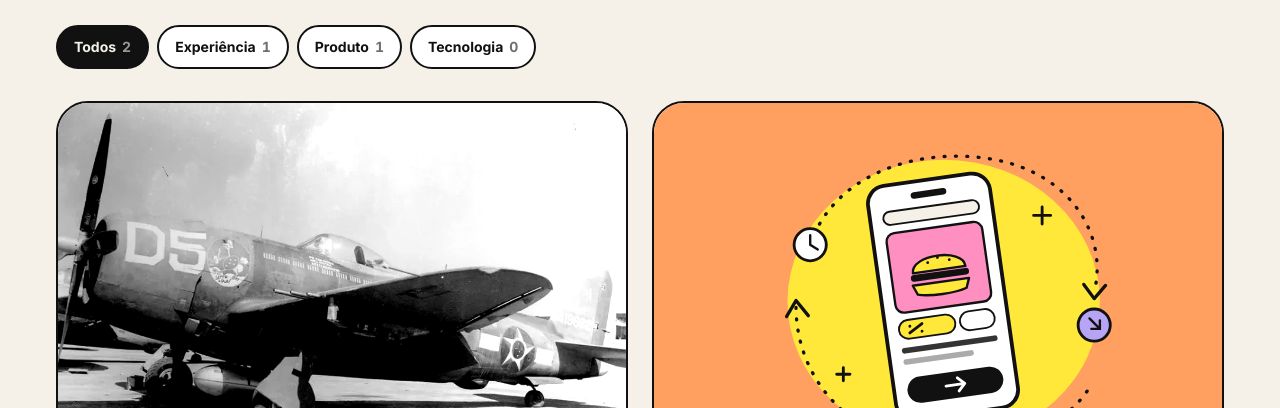
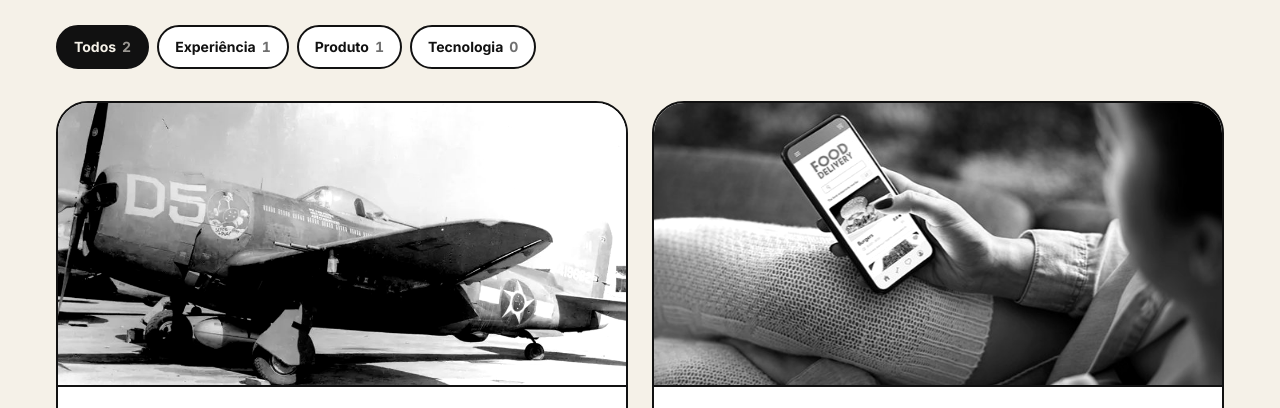
Before and after one commit to asafedesigner/portfolio, a plain HTML site: page blog/index.html in a window 1280 px wide. Shown: the part 390-798 px from the top of the page. Drawn offline with nearby package versions, Linux system fonts and the light colour scheme.

Commit message:
Usa a foto original como capa do post sobre delivery
- capa.jpg e og.jpg a partir da imagem do LinkedIn
- Cards do arquivo com imagem na mesma proporção

Co-Authored-By: Claude Opus 5.5 <noreply@anthropic.com>
Claude-Session: https://claude.ai/code/session_01JQdUEyQkSC2buQ4x9B3tR5

```diff
--- a/blog/index.html
+++ b/blog/index.html
@@ -582,6 +582,8 @@ section[id], .view{scroll-margin-top:80px}
 .prose blockquote{margin:1.6em 0; padding:var(--s2) 0 var(--s2) var(--s5); border-left:6px solid var(--hl); font-family:var(--display); font-weight:700; font-size:clamp(21px,2.4vw,26px); line-height:1.35}
 .prose blockquote p{margin:0}
 .post-card .art img.is-art{filter:none}
+.post-card .art{overflow:hidden}
+.post-card .art img{aspect-ratio:16/8; height:auto}
 
 </style>
 <body>
@@ -623,7 +625,7 @@ section[id], .view{scroll-margin-top:80px}
         </span>
       </a>
       <a class="post-card" href="/blog/por-que-e-tao-dificil-largar-o-delivery/" data-cat="experiencia" data-tag="formacao-de-habito">
-        <span class="art"><img class="is-art" src="/blog/por-que-e-tao-dificil-largar-o-delivery/capa.svg" alt="" width="1200" height="800" loading="lazy"></span>
+        <span class="art"><img src="/blog/por-que-e-tao-dificil-largar-o-delivery/capa.jpg" alt="" width="711" height="400" loading="lazy"></span>
         <span class="pc-body">
           <span class="meta"><span class="chip c-mem">Experiência</span><span class="tagchip" data-tag-btn="formacao-de-habito">Formação de hábito</span><time datetime="2026-02-11">11 fev. 2026</time><span>· 4 min</span></span>
           <h2>Por que é tão difícil largar o delivery (mesmo quando você jura que vai cozinhar mais)?</h2>
```
Also changed, not shown: blog/o-aviao-que-nao-voltou/index.html (+2 -0 lines), blog/por-que-e-tao-dificil-largar-o-delivery/index.html (+3 -1 lines), en/blog/index.html (+3 -1 lines), en/blog/the-plane-that-didnt-come-back/index.html (+2 -0 lines), en/blog/why-its-so-hard-to-quit-food-delivery/index.html (+3 -1 lines), blog/por-que-e-tao-dificil-largar-o-delivery/capa.jpg (added), blog/por-que-e-tao-dificil-largar-o-delivery/capa.svg (deleted), blog/por-que-e-tao-dificil-largar-o-delivery/og.jpg.
